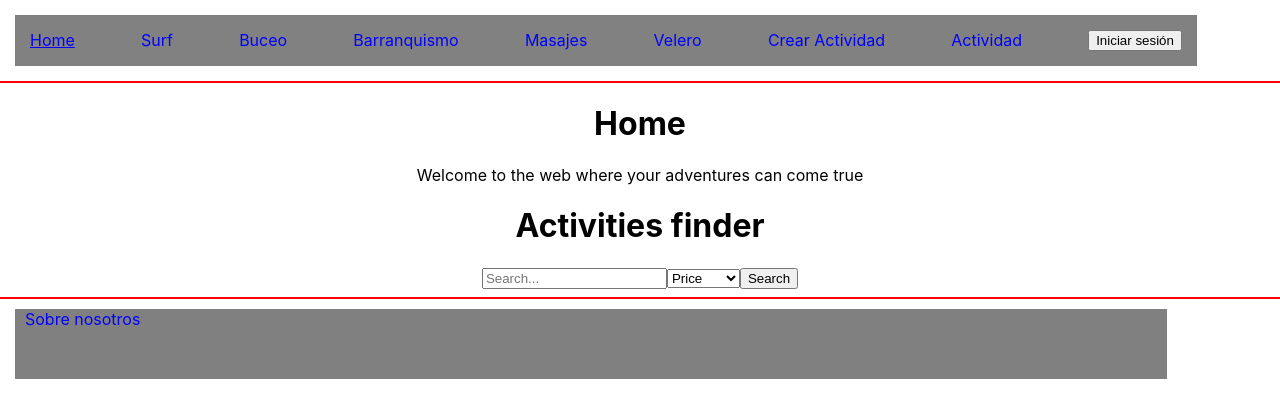
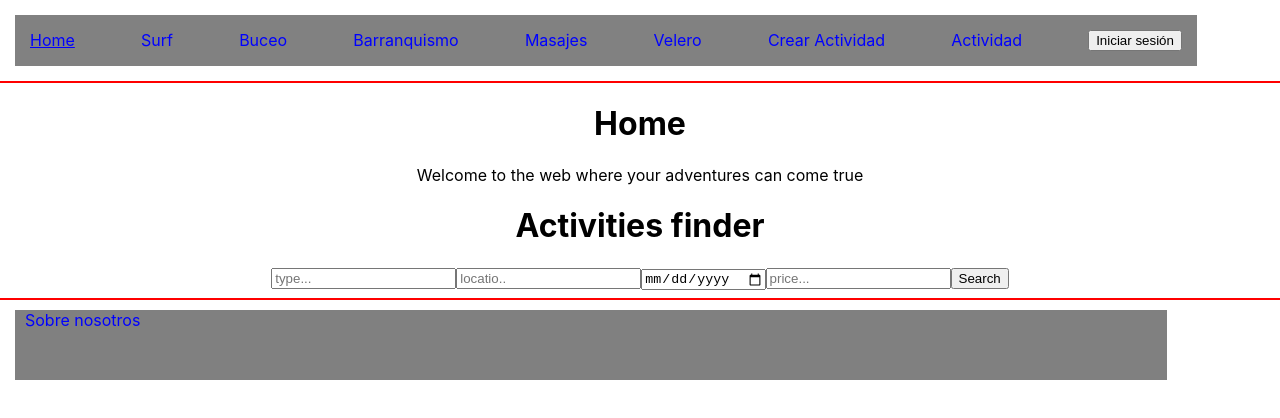
Before and after one commit to alberto-cora/Experiencias-Diferentes, a React (Create React App) app in the folder experiencias-diferentes/frontend-proyecto/: page / in a window 1280 px wide. Shown: the top 418 px of the page. Built offline with nearby package versions, Linux system fonts and the light colour scheme.

Commit message:
buscador multicampo

```diff
--- a/experiencias-diferentes/frontend-proyecto/src/App.js
+++ b/experiencias-diferentes/frontend-proyecto/src/App.js
@@ -1,23 +1,23 @@
-import "./App.css";
+import './App.css';
 
-import Helmet from "react-helmet";
-import Menu from "./Menu";
-import { Switch, Route } from "react-router-dom";
-import Home from "./Home";
-import About from "./About";
-import Search from "./Search";
-import Profile from "./Profile";
-import Surf from "./Surf";
-import Buceo from "./Buceo";
-import Barranquismo from "./Barranquismo";
-import Velero from "./Velero";
-import Masajes from "./Masajes";
-import CreateActivity from "./CreateActivity";
-import Activity from "./Activity";
-import UpdateActivity from "./UpdateActivity";
-import User from "./User";
-import UpdateUser from "./UpdateUser";
-import Footer from "./Footer";
+import Helmet from 'react-helmet';
+import Menu from './Menu';
+import { Switch, Route } from 'react-router-dom';
+import Home from './Home';
+import About from './About';
+import Search from './Search';
+import Profile from './Profile';
+import Surf from './Surf';
+import Buceo from './Buceo';
+import Barranquismo from './Barranquismo';
+import Velero from './Velero';
+import Masajes from './Masajes';
+import CreateActivity from './CreateActivity';
+import Activity from './Activity';
+import UpdateActivity from './UpdateActivity';
+import User from './User';
+import UpdateUser from './UpdateUser';
+import Footer from './Footer';
 
 function App() {
     return (
@@ -32,7 +32,7 @@ function App() {
                     <Route path="/" exact>
                         <Home />
                     </Route>
-          <Route path="/search/:q?" exact>
+                    <Route path="/search/" exact>
                         <Search />
                     </Route>
                     <Route path="/activities/surf" exact>
--- a/experiencias-diferentes/frontend-proyecto/src/Search.js
+++ b/experiencias-diferentes/frontend-proyecto/src/Search.js
@@ -1,40 +1,102 @@
-import { useState } from "react";
-// import { useDispatch } from "react-redux";
-import { useHistory, useParams } from "react-router-dom";
-import Helmet from "react-helmet";
+import { useState } from 'react';
+import Helmet from 'react-helmet';
+import { Link } from 'react-router-dom';
+import useFetch from './useFetch';
+import { useLocation } from 'react-router-dom';
+
+function SearchResults({ searchQuery }) {
+    const results = useFetch(
+        `http://localhost:3080/api/activities?${searchQuery}`
+    );
+
+    return (
+        <div className="results">
+            <h2>Results:</h2> <hr></hr>
+            {results &&
+                results?.map((activity) => (
+                    <li>
+                        <div>
+                            <Link to={`/activity/${activity.id}`}>
+                                {activity.title}
+                            </Link>
+                            <img src={activity.image} alt="" />
+                            <p>{activity.description}</p>
+                            <p>{activity.price}</p>
+                            <p>{activity.location}</p>
+                            <p>{activity.startDate}</p>
+                        </div>
+                    </li>
+                ))}
+            {!results && <i>Loading...</i>}
+            {results && results.length === 0 && <i>No results found!</i>}
+        </div>
+    );
+}
 
 function Search() {
-  const { q } = useParams();
-  const history = useHistory();
-  const [search, setSearch] = useState(q || "");
-  // const dispatch = useDispatch();
+    const [type, setType] = useState('');
+    const [location, setLocation] = useState('');
+    const [date, setDate] = useState('');
+    const [price, setPrice] = useState('');
 
-  const handleSubmit = (e) => {
-    e.preventDefault();
-    history.push("/search/" + search);
-    // dispatch({ type: "SEARCH", search });
-  };
+    const search = useLocation().search;
+    const locationParam = new URLSearchParams(search).get('location');
+    const typeParam = new URLSearchParams(search).get('type');
+    const priceParam = new URLSearchParams(search).get('price');
+    const dateParam = new URLSearchParams(search).get('date');
 
     return (
         <div className="search">
             <h1>Activities finder</h1>
+
             <Helmet>
-        <title>Experiencias diferentes - {q ? "Search: " + q : "Search"}</title>
+                <title>Experiencias diferentes</title>
             </Helmet>
-      <form onSubmit={handleSubmit}>
+            <form>
                 <input
-          placeholder="Search..."
-          value={search}
-          onChange={(e) => setSearch(e.target.value)}
+                    name="type"
+                    placeholder="type..."
+                    type="text"
+                    value={type}
+                    onChange={(e) => setType(e.target.value)}
                 />
-        <select name="select">
-          <option value="value1">Price</option>
-          <option value="value2">Location</option>
-          <option value="value3">Date</option>
-          <option value="value4">Type</option>
-        </select>
+
+                <input
+                    name="location"
+                    placeholder="locatio.."
+                    type="text"
+                    value={location}
+                    onChange={(e) => setLocation(e.target.value)}
+                />
+
+                <input
+                    name="date"
+                    placeholder="date..."
+                    type="date"
+                    value={date}
+                    onChange={(e) => setDate(e.target.value)}
+                />
+
+                <input
+                    name="price"
+                    placeholder="price..."
+                    type="number"
+                    value={price}
+                    onChange={(e) => setPrice(e.target.value)}
+                />
+
                 <button>Search</button>
             </form>
+            {(locationParam || typeParam || priceParam || dateParam) && (
+                <SearchResults
+                    searchQuery={
+                        (locationParam && `location=${locationParam}`) +
+                        (typeParam && `&type=${typeParam}`) +
+                        (priceParam && `&price=${priceParam}`) +
+                        (dateParam && `&date=${dateParam}`)
+                    }
+                />
+            )}
         </div>
     );
 }
```
Also changed, not shown: experiencias-diferentes/frontend-proyecto/src/Home.js (+0 -13 lines). Lines whose indentation alone changed are shown as unchanged.
